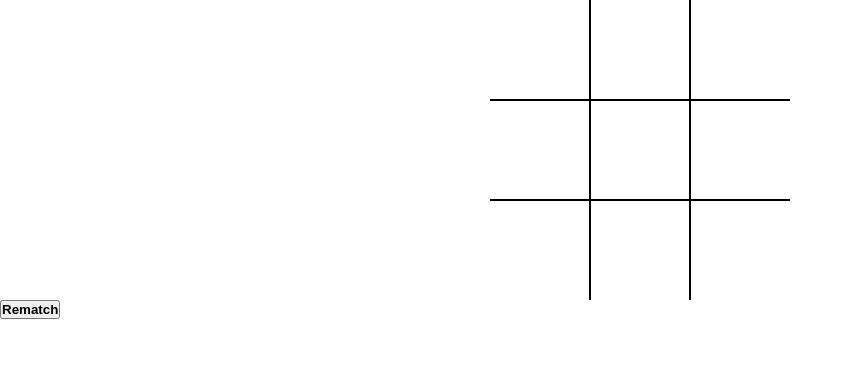
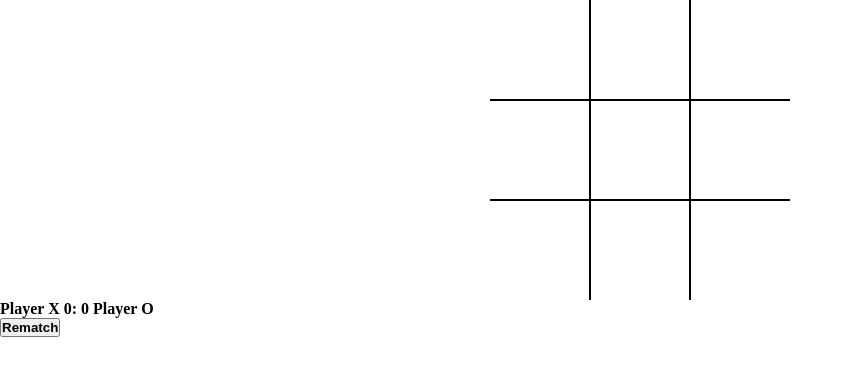
Before and after one commit to Jovan-Nsty/tic-tac-toe, a plain HTML site: page index.html in a window 1280 px wide. Shown: the whole page, without its empty margins (0-853 px from the left). Drawn offline with Linux system fonts and the light colour scheme.

Commit message:
Added UI result display

```diff
--- a/app.js
+++ b/app.js
@@ -11,6 +11,7 @@ const gameBoard = (() => {
     playerSymbol === 'X' ? playerOne.updatePlayersScore() : playerTwo.updatePlayersScore();
     gameActive = false;
     console.log('Game Over!');
+    displayResult.updateResult();
   }
 
   const displayGameBoard = () => {
@@ -152,3 +153,20 @@ const createPlayer = (name, mark) => {
 
 const playerOne = createPlayer('Player X', 'X');
 const playerTwo = createPlayer('Player O', 'O');
+
+const displayResult = (() => {
+  const resultPlaceholder = document.getElementById('result-placeholder');
+  const createParagraph = document.createElement('p');
+
+  const updateResult = (() => {
+    createParagraph.textContent =
+    `${playerOne.displayPlayersName()} ${playerOne.displayPlayersScore()}:
+     ${playerTwo.displayPlayersScore()} ${playerTwo.displayPlayersName()}`;
+
+    resultPlaceholder.appendChild(createParagraph);
+  });
+
+  updateResult()
+
+  return { updateResult }
+})();
--- a/index.html
+++ b/index.html
@@ -25,6 +25,7 @@
         <div class="column" data-column="2"></div>
       </div>
   </section>
+  <div id="result-placeholder"></div>
   <div id="btn-group">
     <button class="button">Rematch</button>
   </div>
```
